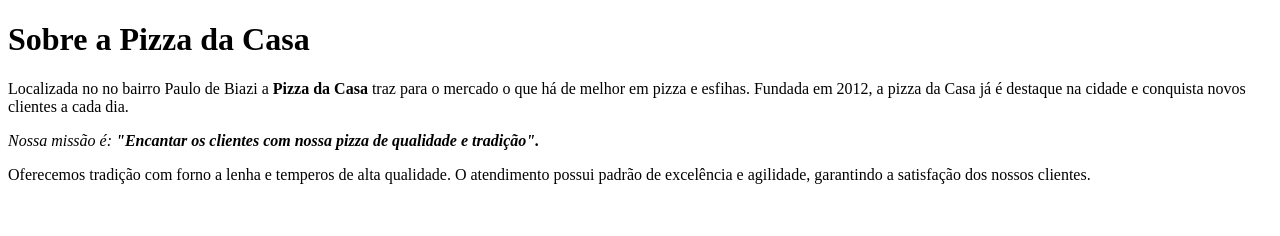
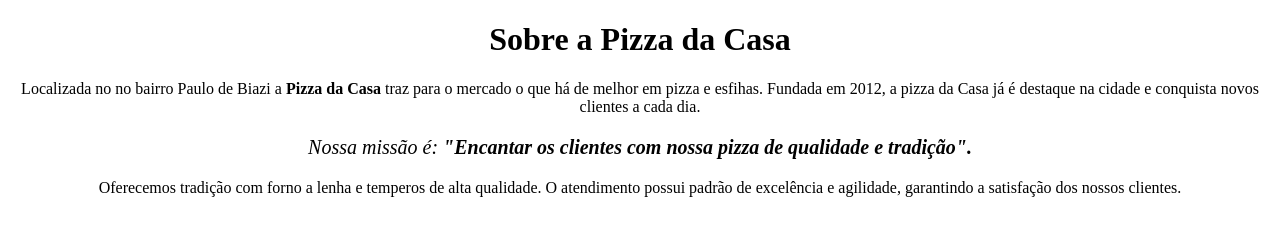
Before and after one commit to Lucgd97/Apresentacao-Pizza-Da-Casa, a plain HTML site: page index.html in a window 1280 px wide. Drawn offline with Linux system fonts and the light colour scheme.

Commit message:
Css e centralizando o site

```diff
--- a/index.html
+++ b/index.html
@@ -3,16 +3,15 @@
 <html lang="pt-br">
 	<head>
 		<meta charset="utf-8">
-
 		<title>Pizza da Casa</title>
 	</head>
 	<body>
-	<h1>Sobre a Pizza da Casa</h1>
+		<h1 style="text-align: center">Sobre a Pizza da Casa</h1>
 
-	<p>Localizada no no bairro Paulo de Biazi a <strong>Pizza da Casa</strong> traz para o mercado o que há de melhor em pizza e esfihas. Fundada em 2012, a pizza da Casa já é destaque na cidade e conquista novos clientes a cada dia.</p>
+		<p style="text-align: center">Localizada no no bairro Paulo de Biazi a <strong>Pizza da Casa</strong> traz para o mercado o que há de melhor em pizza e esfihas. Fundada em 2012, a pizza da Casa já é destaque na cidade e conquista novos clientes a cada dia.</p>
 
-	<p><em>Nossa missão é: <strong>"Encantar os clientes com nossa pizza de qualidade e tradição".</strong></em></p>
+		<p style="font-size: 20px; text-align: center"><em>Nossa missão é: <strong>"Encantar os clientes com nossa pizza de qualidade e tradição".</strong></em></p>
 
-	<p>Oferecemos tradição com forno a lenha e temperos de alta qualidade. O atendimento possui padrão de excelência e agilidade, garantindo a satisfação dos nossos clientes.</p>
+		<p style="text-align: center">Oferecemos tradição com forno a lenha e temperos de alta qualidade. O atendimento possui padrão de excelência e agilidade, garantindo a satisfação dos nossos clientes.</p>
 	</body>
 </html>
```
Lines whose indentation alone changed are shown as unchanged.
